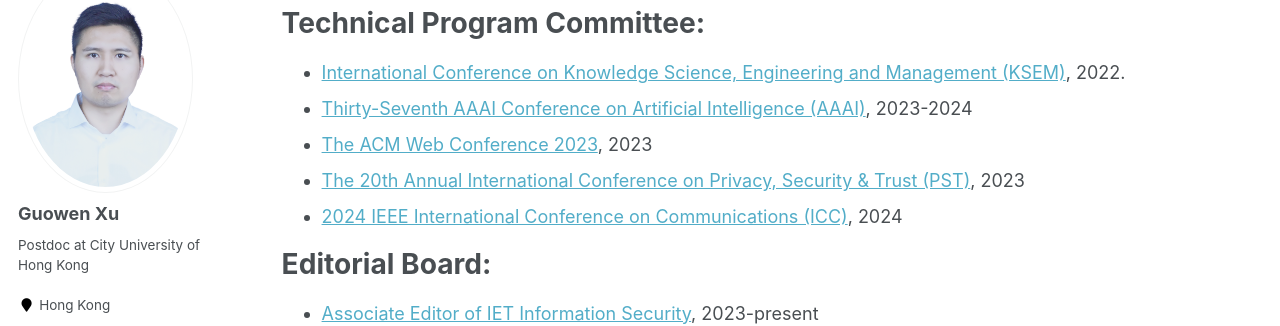
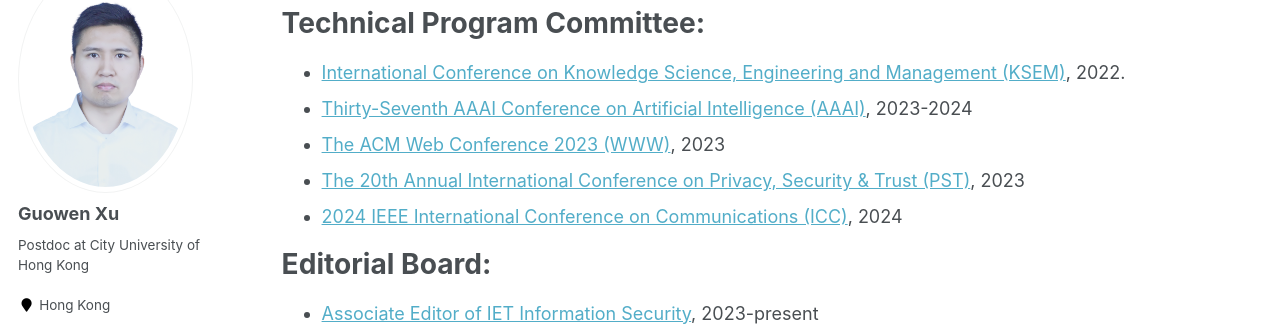
Before and after one commit to Guowen-xu/guowen-xu.github.io, a Jekyll site: the page built from _pages/services.md, in a window 1280 px wide and 1153 px high. Shown: the part 153-479 px from the top of the window. Built offline with Jekyll 4.4.1, drawn with Linux system fonts in a browser that asks for light colours; some web fonts are replaced.

Commit message:
Update services.md

```diff
--- a/_pages/services.md
+++ b/_pages/services.md
@@ -8,7 +8,7 @@ Technical Program Committee:
 ======
 * [International Conference on Knowledge Science, Engineering and Management (KSEM)](https://ksem22.smart-conf.net/committee.html), 2022.
 * [Thirty-Seventh AAAI Conference on Artificial Intelligence (AAAI)](https://aaai.org/Conferences/AAAI-23/), 2023-2024
-* [The ACM Web Conference 2023](https://www2023.thewebconf.org/), 2023
+* [The ACM Web Conference 2023 (WWW)](https://www2023.thewebconf.org/), 2023
 * [The 20th Annual International Conference on Privacy, Security & Trust (PST)](https://pstnet.ca/), 2023
 * [2024 IEEE International Conference on Communications (ICC)](https://icc2024.ieee-icc.org/), 2024
 
```
